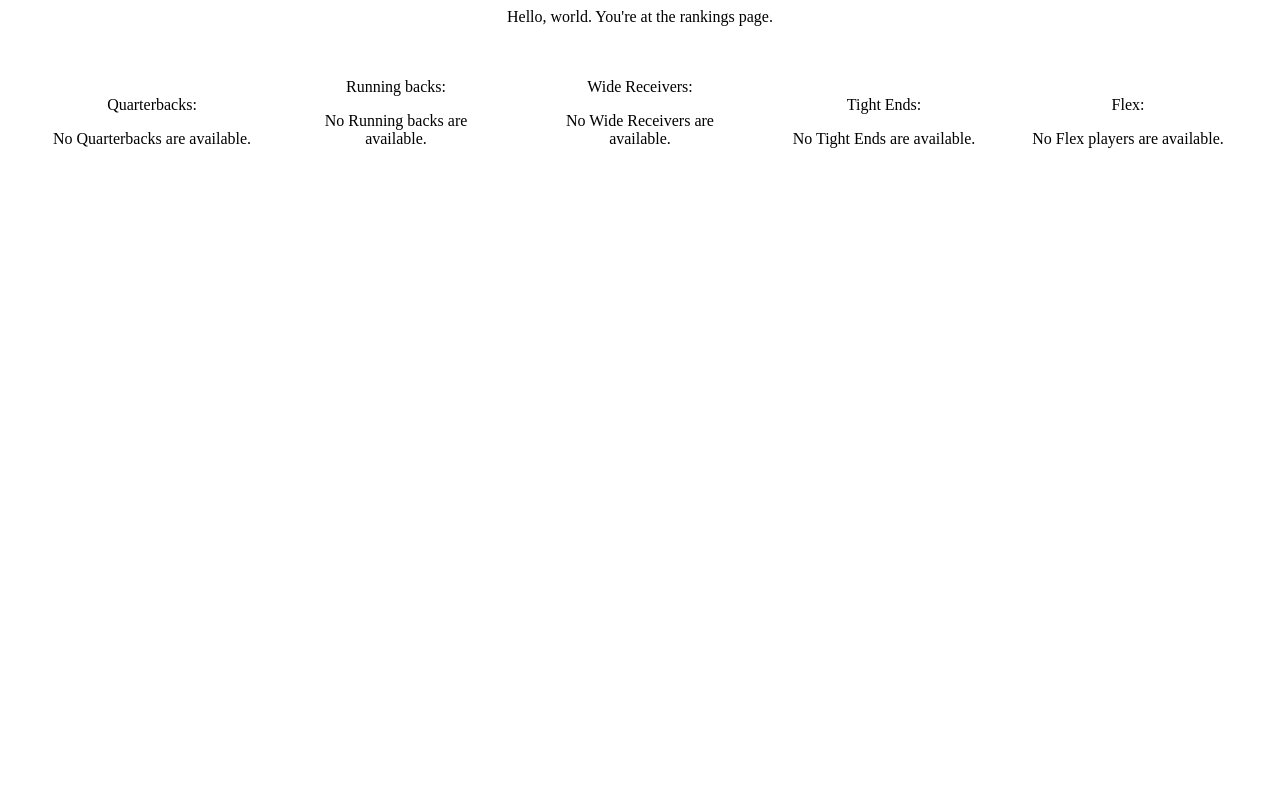
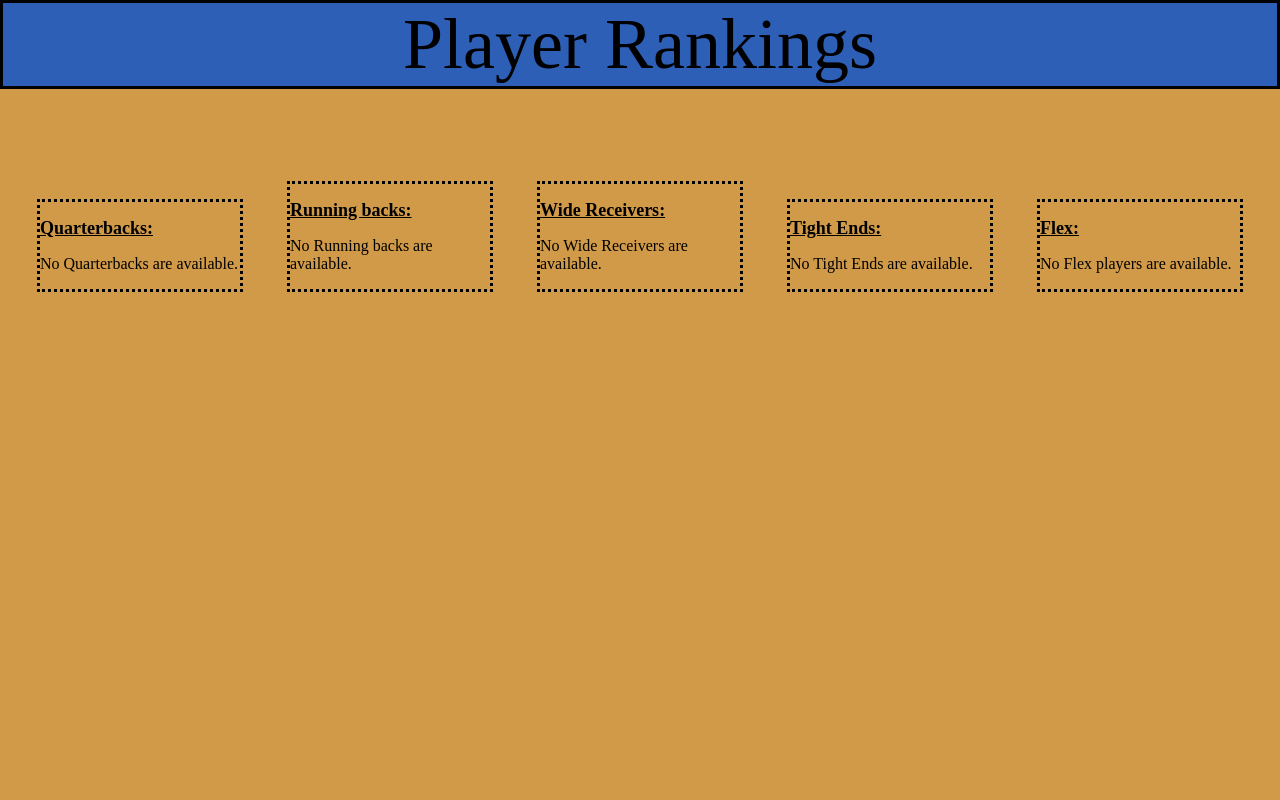
Before and after one commit to InblEric/DjangoRankings, a Django app: template rank/templates/players/players.html in a window 1280 px wide. Run offline with Django 3.2, Linux system fonts and the light colour scheme; the template is opened without the code that fills it, so the values that code supplies are empty.

Commit message:
more style changes

```diff
--- a/michael/playersstylesheet.css
+++ b/michael/playersstylesheet.css
@@ -1,9 +1,26 @@
+body{
+	  margin: 0 auto;
+	  background-color:#D19A48;
+
+}
+
+.title{
+	font-size: 18;
+	font-weight: bold;
+	text-decoration: underline;
+}
+
 #welcome{
 	text-align: center;
+	font-size: 72;
+	background-color:#2D5FB7;
+	border: solid;
 }
 
 #parent{
+
 	text-align: center;
+
 }
 
 .position{
@@ -11,6 +28,8 @@
     display:inline-block;
 	width: 200px;
 	margin: 20px;
+	text-align: left;
+	border: dotted;
 }
 
 #QB{
--- a/rank/templates/players/players.html
+++ b/rank/templates/players/players.html
@@ -6,11 +6,11 @@
 	</head>
 	<body>
 	<p id="welcome">
-	Hello, world. You're at the rankings page.
+	Player Rankings
 	</p>
 	<div id="parent">
 	<div id="QB" class="position">
-	<p> Quarterbacks:
+	<p> <span class="title">Quarterbacks:</span>
 	{% if qbs %}
 		<ul>
 		{% for player in qbs %}
@@ -24,7 +24,7 @@
 	</div>
 
 	<div id="RB" class="position">
-	<p> Running backs:
+	<p> <span class="title">Running backs:</span>
 	{% if rbs %}
 		<ul>
 		{% for player in rbs %}
@@ -38,7 +38,7 @@
 	</div>
 
 	<div id="WR" class="position">
-	<p> Wide Receivers:
+	<p> <span class="title">Wide Receivers:</span>
 	{% if wrs %}
 		<ul>
 		{% for player in wrs %}
@@ -52,7 +52,7 @@
 	</div>
 
 	<div id="TE" class="position">
-	<p> Tight Ends:
+	<p> <span class="title">Tight Ends:</span>
 	{% if tes %}
 		<ul>
 		{% for player in tes %}
@@ -66,7 +66,7 @@
 	</div>
 
 	<div id="Flex" class="position">
-	<p> Flex:
+	<p> <span class="title">Flex:</span>
 	{% if flex %}
 		<ul>
 		{% for player in flex %}
```
